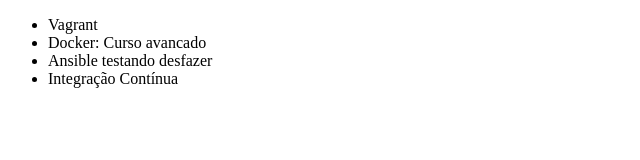
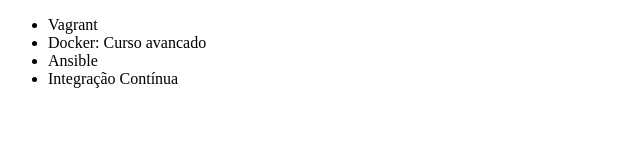
Before and after one commit to emersonjt/emerson_ana, a plain HTML site: page index.html in a window 1280 px wide. Shown: the whole page, without its empty margins (0-640 px from the left). Drawn offline with Linux system fonts and the light colour scheme.

Commit message:
Revert "testanto desfazer"
This reverts commit e29b8b971b759a2226f6db8c0c95ea1180d8d21f.

```diff
--- a/index.html
+++ b/index.html
@@ -8,7 +8,7 @@
     <ul>
         <li>Vagrant</li>
         <li>Docker: Curso avancado </li>
-        <li>Ansible testando desfazer</li>
+        <li>Ansible</li>
         <li>Integração Contínua</li>
     </ul>
 </body>
```
